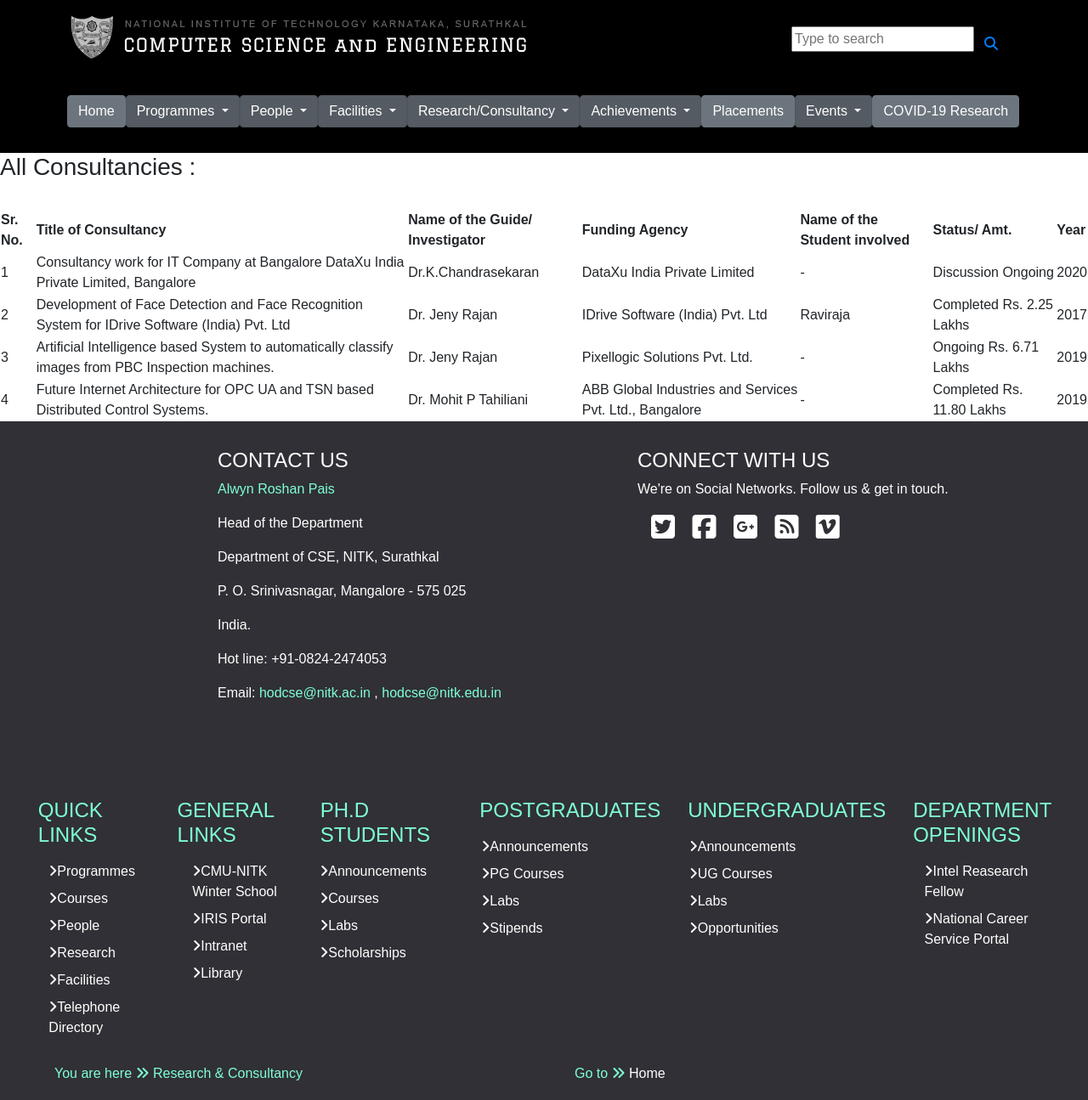
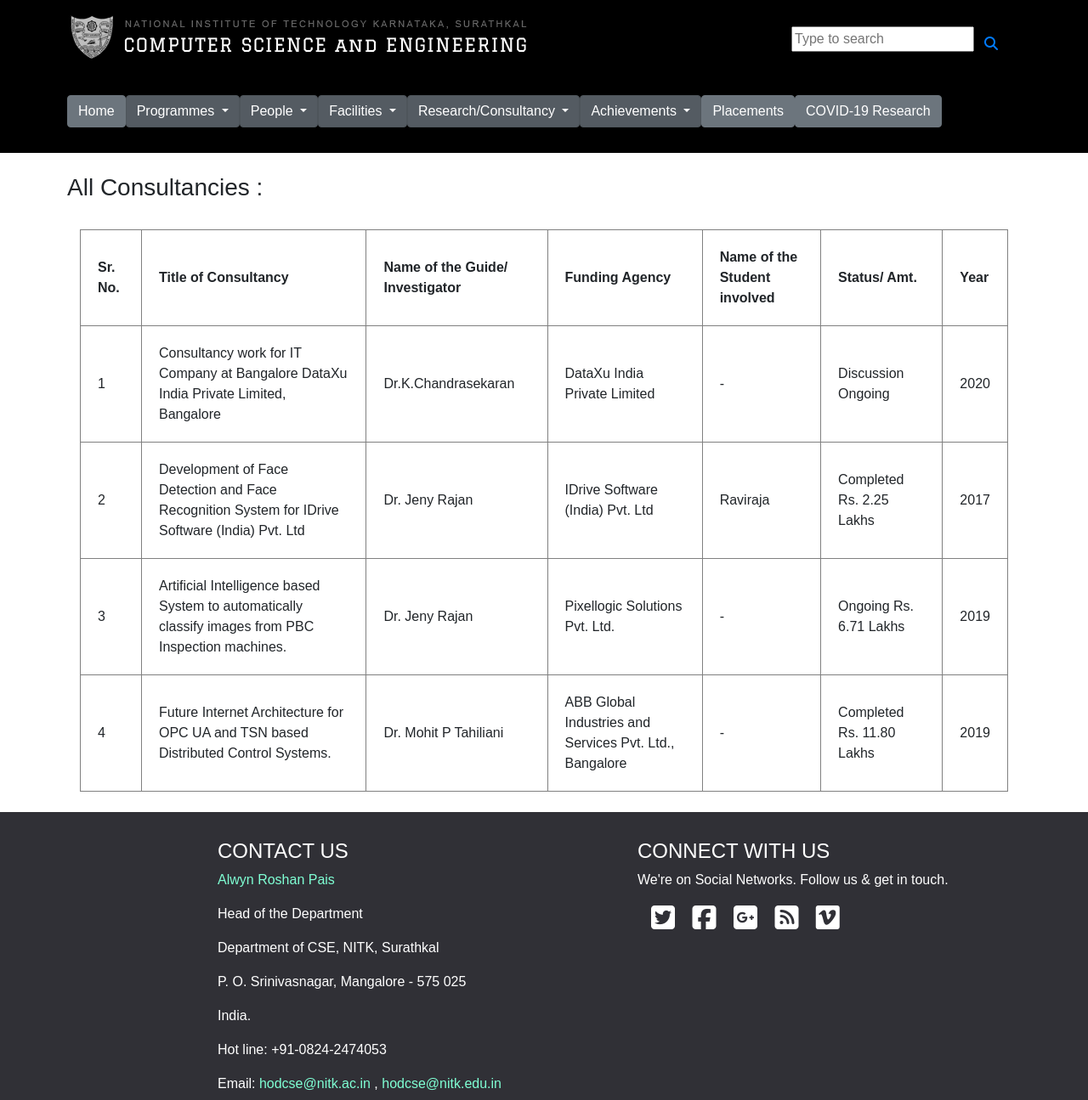
Before and after one commit to sayalideo/NITK_CSE, a Flask app: page /consultancy in a window 1280 px wide. Shown: the top 1295 px of the page at 85% size. Before the commit the page ends 1272 px from the top, so only its background shows below. Run offline with Flask 2, Linux system fonts and the light colour scheme; data comes from the database, SQL or seed files in the repository; both versions use the stored data as it was after the commit; some libraries are stand-ins or nearby versions.

Commit message:
Events db populated and some css done

```diff
--- a/nitk_cse/static/main.css
+++ b/nitk_cse/static/main.css
@@ -96,6 +96,8 @@
 header .container .bottom nav a:hover{
     color: #7FFFD4;
 }
+
+
 .homepage{
     display: flex;
     padding: 0 5rem;
--- a/nitk_cse/templates/ach_dep.html
+++ b/nitk_cse/templates/ach_dep.html
@@ -1,5 +1,7 @@
 {% extends "layout.html" %}
 {% block content %}
+<br>
+<div class="container">
     <div class="achdeppage">
         <p>The department has an outstanding track record of accomplishments. The department has consistently been
             ranked at the top by various surveys. Apart from that, the faculty and students of the department also
@@ -22,4 +24,6 @@
             <li><h4>M.Tech in (CSE) was accredited by National Board of Accreditation (NBA) for <a href="https://cse.nitk.ac.in/sites/default/files/uploads/NBA%20PG%20Accreditation.pdf">5 Years from April 2017.</a></h4></li>
         </ul>
     </div>
+</div>
+<br>
 {% endblock content %}
--- a/nitk_cse/templates/ach_fac.html
+++ b/nitk_cse/templates/ach_fac.html
@@ -1,5 +1,7 @@
 {% extends "layout.html" %}
 {% block content %}
+<br>
+<div class="container">
 <div class="achfacpage">
     <table border="1">
         <tr>
@@ -137,4 +139,6 @@
         </tr>
     </table>
 </div>
+</div>
+<br>
 {% endblock content %}
--- a/nitk_cse/templates/ach_pat.html
+++ b/nitk_cse/templates/ach_pat.html
@@ -1,5 +1,7 @@
 {% extends "layout.html" %}
 {% block content %}
+<br>
+<div class="container">
 <div class="achpatpage">
     <h4> The department has placed a strong emphasis on research and has produced a number of patents over the years.</h4>
     <ul>
@@ -18,4 +20,6 @@
         <li>Dr. B.R.Chandavarkar, V Saicharan and Mohit Bansi, “Rhombus-based travellers’ optimum route recommendation system” - Filed (Oms Reference C.000762)</li>
     </ul>
 </div>
+</div>
+<br>
 {% endblock content %}
--- a/nitk_cse/templates/ach_stu.html
+++ b/nitk_cse/templates/ach_stu.html
@@ -1,5 +1,7 @@
 {% extends "layout.html" %}
 {% block content %}
+<br>
+<div class="container">
 <div class="achstupage">
     <ul>
         <li>Gaurav Verma (2012-16) won Gold Medal in Computer Science and Engineering in “All India
@@ -40,4 +42,6 @@
             the history of NITs reached the world finals of the  ACM-ICPC 2017 to be held at Rapid City, South Dakota , USA.</li>
     </ul>
 </div>
+</div>
+<br>
 {% endblock content %}
--- a/nitk_cse/templates/addConsultancy.html
+++ b/nitk_cse/templates/addConsultancy.html
@@ -106,7 +106,7 @@
 </div>
 <div>
     All Consultancies <br>
-    <table>
+    <table border="1">
         <tr>
             <th>Sr. No.</th>
             <th>Title of Consultancy</th>
--- a/nitk_cse/templates/conf.html
+++ b/nitk_cse/templates/conf.html
@@ -1,31 +1,35 @@
 {% extends "layout.html" %}
 {% block content %}
-
-<div>
+<br>
+<div class="container">
     <h3>All Consultancies : </h3> <br>
-    <table>
+    <div class="container">
+        <table border="1" style="padding: 20px; border-spacing: 5px;">
             <tr>
-            <th>Sr. No.</th>
-            <th>Title of Consultancy</th>
-            <th>Name of the Guide/ Investigator</th>
-            <th>Funding Agency </th>
-            <th>Name of the Student involved</th>
-            <th>Status/ Amt.</th>
-            <th>Year</th>
+                <th style="padding: 20px; ">Sr. No.</th>
+                <th style="padding: 20px; ">Title of Consultancy</th>
+                <th style="padding: 20px; ">Name of the Guide/ Investigator</th>
+                <th style="padding: 20px; ">Funding Agency </th>
+                <th style="padding: 20px; ">Name of the Student involved</th>
+                <th style="padding: 20px; ">Status/ Amt.</th>
+                <th style="padding: 20px; ">Year</th>
             </tr>
             {% for pr in projects%}
                 <tr>
-                <td>{{ loop.index }}</td>
-                <td>{{ pr.title }}</td>
-                <td>{{ pr.guide }}</td>
-                <td>{{ pr.agency }}</td>
-                <td>{{ pr.student }}</td>
-                <td>{{ pr.status }}</td>
-                <td>{{ pr.year }}</td>
+                    <td style="padding: 20px; ">{{ loop.index }}</td>
+                    <td style="padding: 20px; ">{{ pr.title }}</td>
+                    <td style="padding: 20px; ">{{ pr.guide }}</td>
+                    <td style="padding: 20px; ">{{ pr.agency }}</td>
+                    <td style="padding: 20px; ">{{ pr.student }}</td>
+                    <td style="padding: 20px; ">{{ pr.status }}</td>
+                    <td style="padding: 20px; ">{{ pr.year }}</td>
                 </tr>
+
             {% endfor %}
         </table>
 
     </div>
+  <br>
+</div>
 
 {% endblock content %}
--- a/nitk_cse/templates/facilities.html
+++ b/nitk_cse/templates/facilities.html
@@ -1,5 +1,7 @@
 {% extends "layout.html" %}
 {% block content %}
+<br>
+<div class="container">
     <div class="facpage">
         <p>The department is equipped with state-of-the-art facilities to encourage research and to enable
             students to learn, understand and apply concepts.</p>
@@ -30,4 +32,6 @@
         <hr />
         <p>There are more than 15 LaserJet Printers,  LCD Projector, 40” LCD TV, 65" LFD TV  etc for academic activities support.</p>
     </div>
+</div>
+<br>
 {% endblock content %}
--- a/nitk_cse/templates/facmanage.html
+++ b/nitk_cse/templates/facmanage.html
@@ -1,5 +1,7 @@
 {% extends "layout.html" %}
 {% block content %}
+<br>
+<div class="container">
     <div class="facmanagepage">
         <h2>Facilities Management - For internal use only</h2>
         <hr />
@@ -7,4 +9,6 @@
         <p>To register system related  issues: <a href="https://docs.google.com/forms/d/e/1FAIpQLSca5ZUdNqBRq8C7DeqeR8oMkLZitFnY2tcyg-g6ZX3EC2v5pQ/viewform#responses">Click Here</a></p>
         <p>To view the status: <a href="https://docs.google.com/spreadsheets/d/1b9p3Wb3x23FDRVxDDnvqeI_AtD7OlyXOk0DPxOVuvzo/edit?ts=5a14339d#gid=1543745910">Click here</a></p>
     </div>
+</div>
+<br>
 {% endblock content %}
--- a/nitk_cse/templates/lab.html
+++ b/nitk_cse/templates/lab.html
@@ -1,5 +1,7 @@
 {% extends "layout.html" %}
 {% block content %}
+<br>
+<div class="container">
     <div class="labpage">
         <p>The department has 11 labs which cater to the needs of all UG/PG students and Research scholars.
             The labs are accessible to the research scholars 24/7 and are equipped with the latest systems and
@@ -39,4 +41,6 @@
             <li>Image and Speech Processing Lab(L.No.210)</li>
         </ul>
     </div>
+</div>
+<br>
 {% endblock content %}
--- a/nitk_cse/templates/layout.html
+++ b/nitk_cse/templates/layout.html
@@ -114,17 +114,7 @@
                                         <a class="btn btn-secondary" href="{{ url_for('placement')}}" role="button"   aria-haspopup="true" aria-expanded="false">
                                             Placements
                                           </a>
-                                        <div class="dropdown show">
-                                            <a class="btn btn-secondary dropdown-toggle" href="#" role="button" id="dropdownMenuLink" data-toggle="dropdown" aria-haspopup="true" aria-expanded="false">
-                                                Events
-                                              </a>
-                                        <!-- <li><a href="{{ url_for('programmes') }}">Programmes<i class="fas fa-angle-down"></i></a> -->
-                                            <div class="dropdown-menu" aria-labelledby="dropdownMenuLink">
-                                                <a class="dropdown-item" href="#">Workshops</a>
-                                                <a class="dropdown-item" href="#">Conferences</a>
-                                                <a class="dropdown-item" href="#">News</a>
-                                              </div>
-                                            </div>
+
 
                                             <a class="btn btn-secondary" href="{{ url_for('covid')}}" role="button"   aria-haspopup="true" aria-expanded="false">
                                                 COVID-19 Research
```
Also changed, not shown: nitk_cse/templates/rdproject.html (+9 -4 lines), nitk_cse/templates/subject.html (+7 -0 lines), nitk_cse/site.db. Lines whose indentation alone changed are shown as unchanged.
